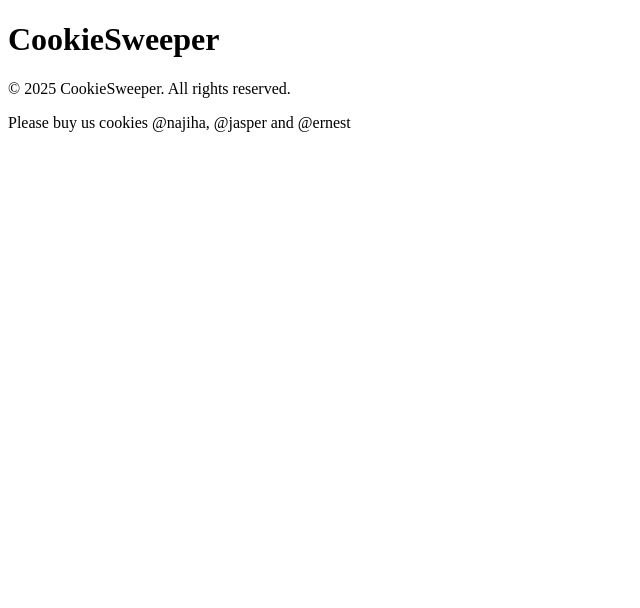
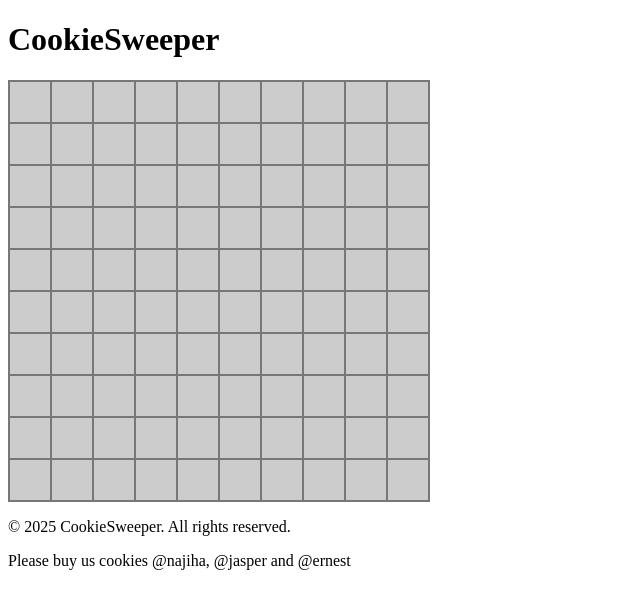
Before and after one commit to tyoppar01/cookie-sweeper, a plain HTML site: page src/index.html in a window 1280 px wide. Shown: the whole page, without its empty margins (0-640 px from the left). Drawn offline with Linux system fonts and the light colour scheme.

Commit message:
Create a simple board

```diff
--- a/src/index.html
+++ b/src/index.html
@@ -4,18 +4,19 @@
     <meta charset="UTF-8">
     <meta name="viewport" content="width=device-width, initial-scale=1.0">
     <title>CookieSweeper</title>
-    <link rel="stylesheet" href="styles.css">
+    <link rel="stylesheet" href="style.css">
 </head>
 <body>
     <header>
         <h1>CookieSweeper</h1>
     </header>
     <main>
+        <div id="map" class="map"></div>
     </main>
     <footer>
         <p>&copy; 2025 CookieSweeper. All rights reserved.</p>
         <p>Please buy us cookies @najiha, @jasper and @ernest</p>
     </footer>
-    <script src="playground.js"></script>
+    <script src="main.js"></script>
 </body>
 </html>
--- /dev/null
+++ b/src/main.js
@@ -0,0 +1,24 @@
+const mapSize = 10;
+
+function generateMap() {
+    const map = [];
+    // TODO: Generate location of boms and adjacent bom counts
+    document.getElementById('map').style.setProperty('--size', mapSize);
+    for (let x = 0; x < mapSize; x++) {
+        const row = [];
+        for (let y = 0; y < mapSize; y++) {
+            const tileElement = document.createElement('div');
+            tileElement.classList.add('tile');
+            tileElement.dataset.status = 'hidden';
+            tileElement.addEventListener('click', () => {
+                tileElement.dataset.status = 'empty'; // TODO: update based on actual position value (bomb or number of adjacent bombs)
+            });
+            document.getElementById('map').appendChild(tileElement);
+        }
+        map.push(row);
+    }
+
+    return map;
+}
+
+generateMap();
--- a/src/style.css
+++ b/src/style.css
@@ -0,0 +1,33 @@
+.map{
+    display: grid;
+    grid-template-columns: repeat(var(--size), 40px);
+    grid-template-rows: repeat(var(--size), 40px);
+    gap: 2px;
+    padding: 2px;
+    background-color: #777;
+    width: fit-content;
+}
+
+.map > .tile {
+    display: flex;
+    justify-content: center;
+    align-items: center;
+}
+
+.map > .tile[data-status="hidden"]{
+    background-color: #ccc;
+    cursor: pointer;
+}
+
+.map > .tile[data-status="empty"]{
+    background-color: #eee;
+    cursor: default;
+}
+
+.map > .tile[data-status="bomb"]{
+    background-color: red;
+}
+
+.map > .tile[data-status="flagged"]{
+    background-color: yellow;
+}
```
Also changed, not shown: src/playground.js (deleted).
